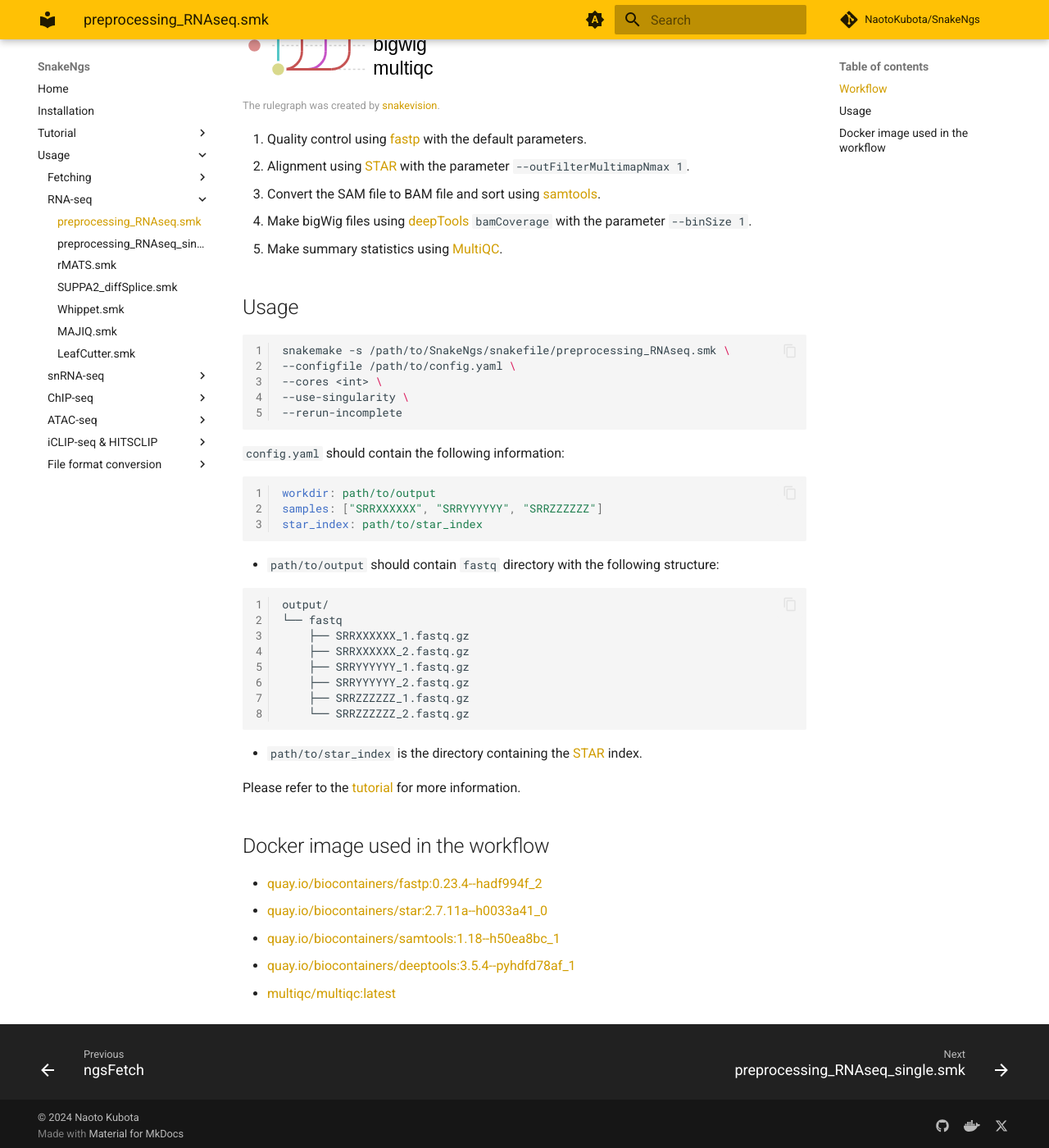
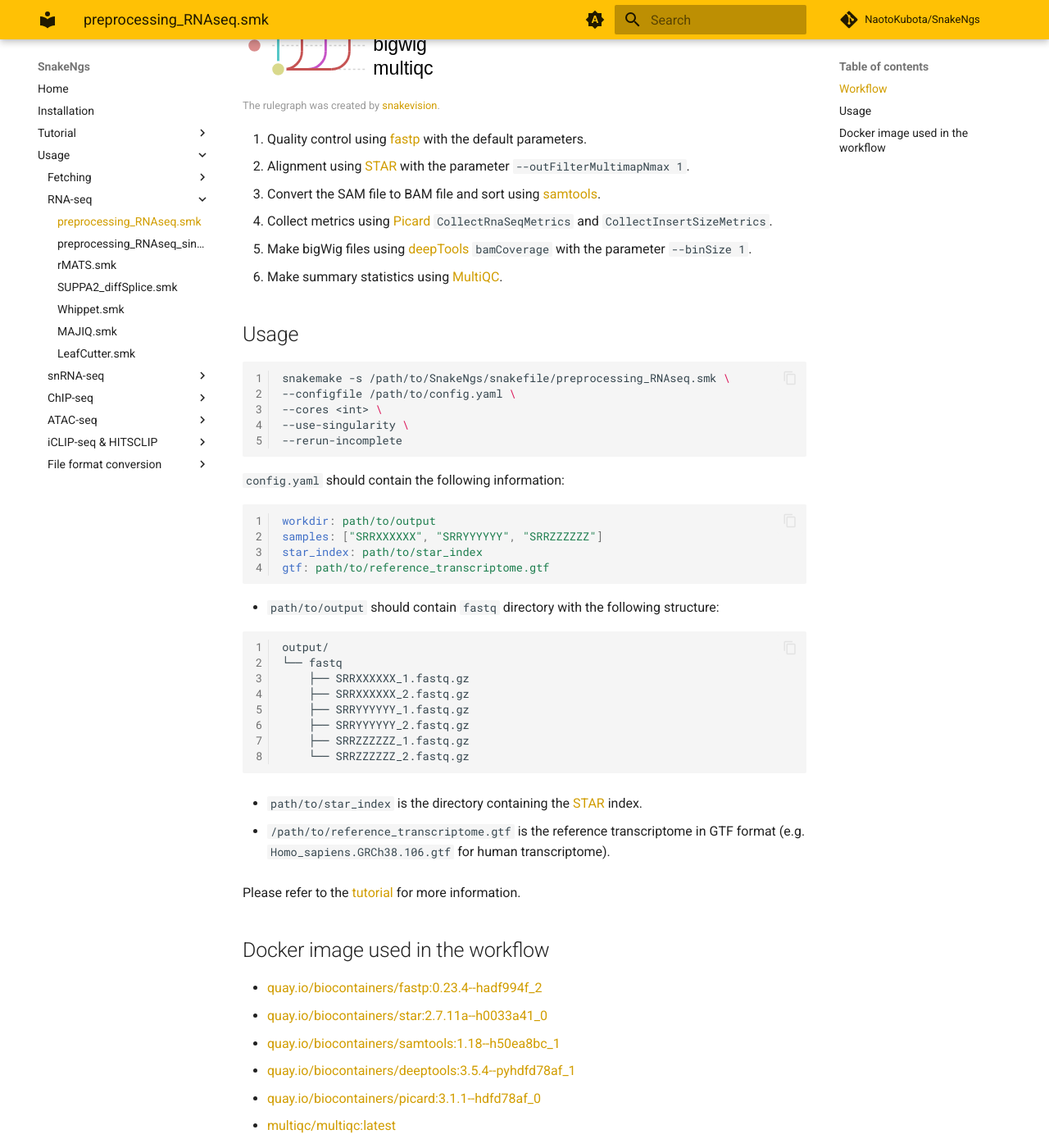
Before and after one commit to NaotoKubota/SnakeNgs, an MkDocs documentation site: the page built from docs/usage/preprocessing_RNAseq.md, in a window 1280 px wide and 1400 px high, scrolled down 582 px. Shown: the whole window at 82% size. Built offline with MkDocs 1.6.1 and Material for MkDocs 9.7.7, drawn with Linux system fonts in a browser that asks for light colours; comment, search, counter and statistics services are not loaded.

Commit message:
Update docs

````diff
--- a/docs/usage/preprocessing_RNAseq.md
+++ b/docs/usage/preprocessing_RNAseq.md
@@ -17,8 +17,9 @@ Snakemake workflow for preprocessing **paired**-end bulk RNA-seq data.
 1. Quality control using [fastp](https://github.com/OpenGene/fastp) with the default parameters.
 2. Alignment using [STAR](https://github.com/alexdobin/STAR) with the parameter `--outFilterMultimapNmax 1`.
 3. Convert the SAM file to BAM file and sort using [samtools](http://www.htslib.org/).
-4. Make bigWig files using [deepTools](https://deeptools.readthedocs.io/en/develop/) `bamCoverage` with the parameter `--binSize 1`.
-5. Make summary statistics using [MultiQC](https://multiqc.info/).
+4. Collect metrics using [Picard](https://broadinstitute.github.io/picard/) `CollectRnaSeqMetrics` and `CollectInsertSizeMetrics`.
+5. Make bigWig files using [deepTools](https://deeptools.readthedocs.io/en/develop/) `bamCoverage` with the parameter `--binSize 1`.
+6. Make summary statistics using [MultiQC](https://multiqc.info/).
 
 ## Usage
 
@@ -36,6 +37,7 @@ snakemake -s /path/to/SnakeNgs/snakefile/preprocessing_RNAseq.smk \
 workdir: path/to/output
 samples: ["SRRXXXXXX", "SRRYYYYYY", "SRRZZZZZZ"]
 star_index: path/to/star_index
+gtf: path/to/reference_transcriptome.gtf
 ```
 
 - `path/to/output` should contain `fastq` directory with the following structure:
@@ -53,6 +55,8 @@ output/
 
 - `path/to/star_index` is the directory containing the [STAR](https://github.com/alexdobin/STAR) index.
 
+- `/path/to/reference_transcriptome.gtf` is the reference transcriptome in GTF format (e.g. `Homo_sapiens.GRCh38.106.gtf` for human transcriptome).
+
 Please refer to the [tutorial](../tutorial/RNAseq_preprocessing.md) for more information.
 
 ## Docker image used in the workflow
@@ -61,4 +65,5 @@ Please refer to the [tutorial](../tutorial/RNAseq_preprocessing.md) for more inf
 - [quay.io/biocontainers/star:2.7.11a--h0033a41_0](https://quay.io/repository/biocontainers/star)
 - [quay.io/biocontainers/samtools:1.18--h50ea8bc_1](https://quay.io/repository/biocontainers/samtools)
 - [quay.io/biocontainers/deeptools:3.5.4--pyhdfd78af_1](https://quay.io/repository/biocontainers/deeptools)
+- [quay.io/biocontainers/picard:3.1.1--hdfd78af_0](https://quay.io/repository/biocontainers/picard)
 - [multiqc/multiqc:latest](https://hub.docker.com/r/multiqc/multiqc)
````
Also changed, not shown: docs/usage/preprocessing_RNAseq_single.md (+7 -2 lines).
